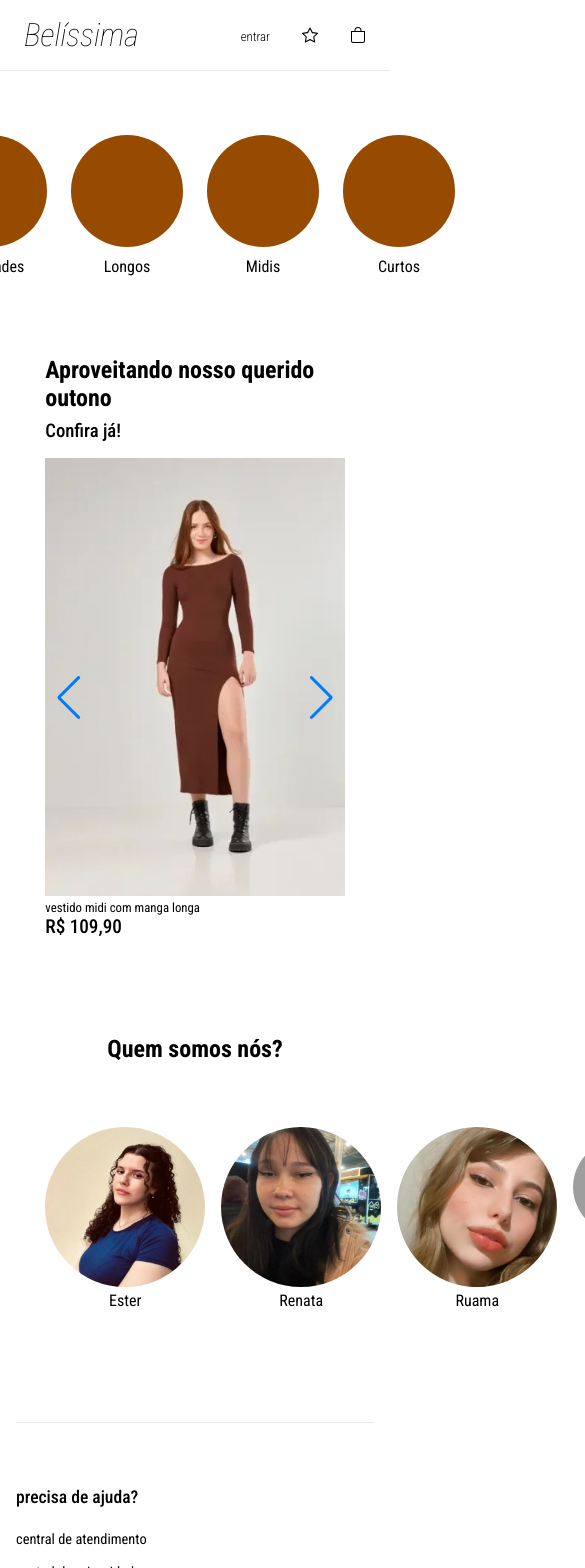
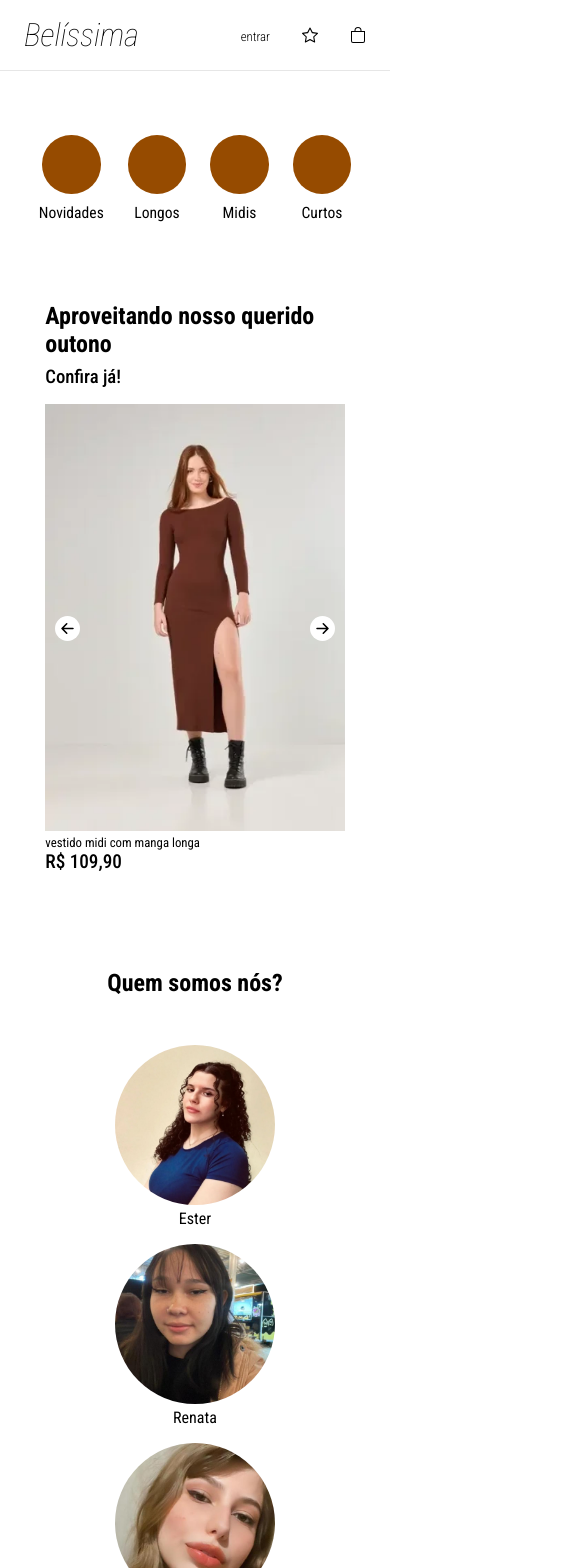
Before and after one commit to projeto-belissima/front-end, a Vue app: page / in a window 390 px wide. Shown: the top 1568 px of the page, 585 px wide, since content can reach past the window. Built offline with nearby package versions, Linux system fonts and the light colour scheme; grey boxes are pictures that could not be loaded.

Commit message:
feat: responsividade da página inicial #10

```diff
--- a/src/views/HomeView.vue
+++ b/src/views/HomeView.vue
@@ -50,12 +50,12 @@ onMounted(() => {
         spaceBetween: 20
       },
       // when window width is >= 480px
-      480: {
+      520: {
         slidesPerView: 2,
         spaceBetween: 30
       },
       // when window width is >= 640px
-      640: {
+      700: {
         slidesPerView: 3,
         spaceBetween: 40
       }
@@ -89,8 +89,16 @@ onMounted(() => {
           </div>
         </div>
 
-        <div class="swiper-button-prev"></div>
-        <div class="swiper-button-next"></div>
+        <div class="swiper-button-prev">
+          <svg xmlns="http://www.w3.org/2000/svg" fill="currentColor" class="bi bi-arrow-left-short" viewBox="0 0 16 16">
+            <path fill-rule="evenodd" d="M12 8a.5.5 0 0 1-.5.5H5.707l2.147 2.146a.5.5 0 0 1-.708.708l-3-3a.5.5 0 0 1 0-.708l3-3a.5.5 0 1 1 .708.708L5.707 7.5H11.5a.5.5 0 0 1 .5.5"/>
+          </svg>
+        </div>
+        <div class="swiper-button-next">
+          <svg xmlns="http://www.w3.org/2000/svg" fill="currentColor" class="bi bi-arrow-right-short" viewBox="0 0 16 16">
+            <path fill-rule="evenodd" d="M4 8a.5.5 0 0 1 .5-.5h5.793L8.146 5.354a.5.5 0 1 1 .708-.708l3 3a.5.5 0 0 1 0 .708l-3 3a.5.5 0 0 1-.708-.708L10.293 8.5H4.5A.5.5 0 0 1 4 8"/>
+          </svg>
+        </div>
 
       </div>
     </section>
@@ -191,7 +199,7 @@ onMounted(() => {
     font-family: var(--fonte-principal);
 
     & img {
-      width: 20rem;
+      width: 25vw;
     }
 
     & h6 {
@@ -205,7 +213,22 @@ onMounted(() => {
     }
   }
 
+  .swiper-button-prev,
+  .swiper-button-next {
+    width: 25px;
+    height: 25px;
+    background-color: white;
+    border-radius: 50%;
+    color: black;
+  }
+
+  .swiper-button-prev::after,
+  .swiper-button-next::after {
+    content: none;
+  }
+
   .secao-colaboradores {
+    display: grid;
     text-align: center;
     margin: 5rem 0;
     font-family: var(--fonte-principal);
@@ -216,10 +239,9 @@ onMounted(() => {
   }
 
   .colaboradores-img{
-    display: flex;
+    display: grid;
+    grid-template-columns: 1fr 1fr 1fr 1fr 1fr;
     margin-top: 3rem;
-    padding: 1rem;
-    max-width: 85%;
     justify-self: center;
     gap: 1rem;
 
@@ -229,4 +251,38 @@ onMounted(() => {
       object-fit: cover;
     }
 }
+
+@media (max-width: 890px) {
+  .colaboradores-img {
+    grid-template-columns: 1fr 1fr 1fr;
+  }
+}
+
+@media (max-width: 700px) {
+  .swiper-slide img {
+    width: 35vw;
+  }
+}
+
+@media (max-width: 550px) {
+  .colaboradores-img {
+    grid-template-columns: 1fr;
+  }
+
+  .secao-stories-story img {
+    width: 15vw;
+  }
+}
+
+@media (max-width: 520px) {
+  .swiper-slide img {
+    width: 80vw;
+  }
+
+  .secao-stories-story h5 {
+    font-size: 4vw;
+  }
+}
+
+
 </style>
```
